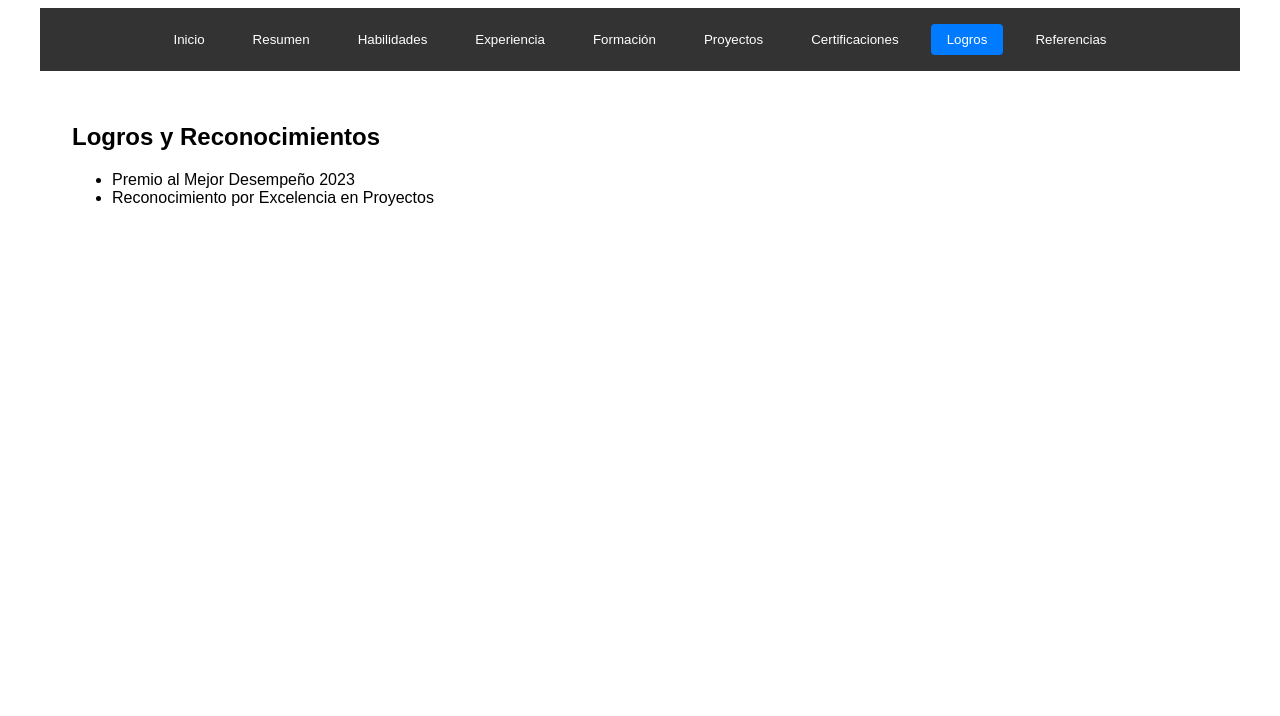
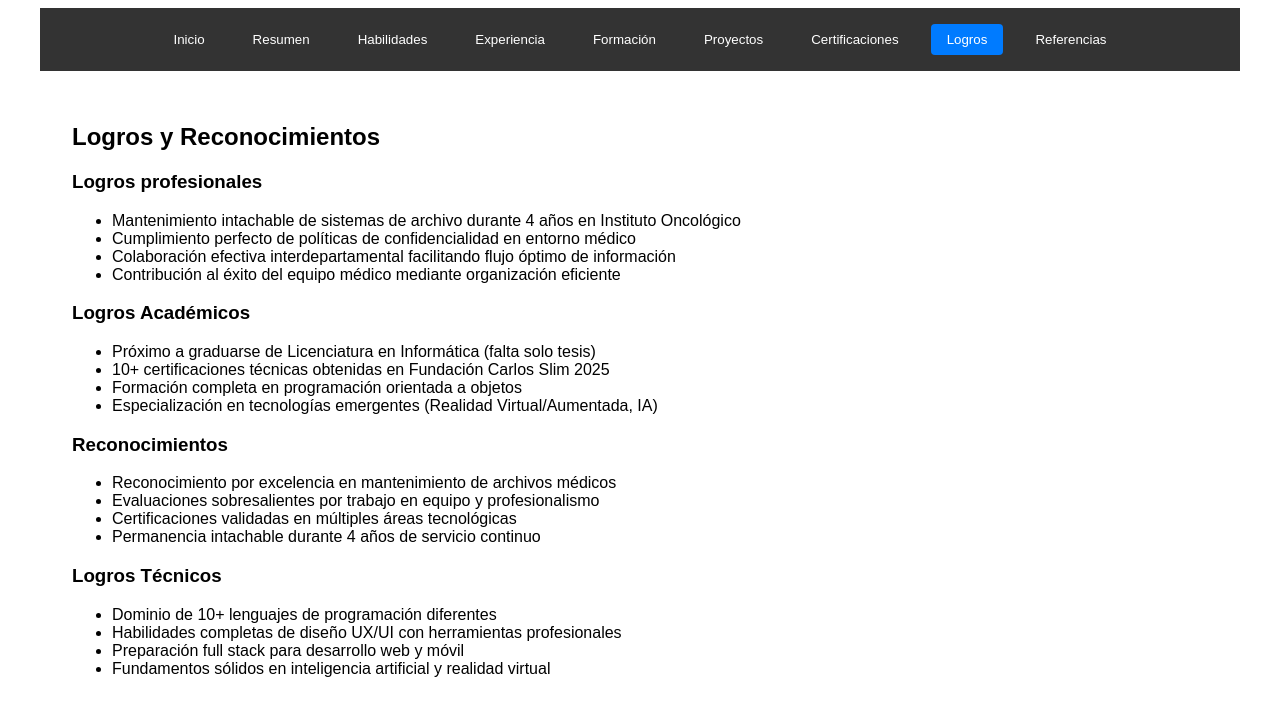
Before and after one commit to leurisp157/mi-portafolio, a React (Create React App) app: page / in a window 1280 px wide. Both pictures are taken after a click on the button "Logros". Shown: the top 716 px of the page. Built offline with nearby package versions, Linux system fonts and the light colour scheme.

Commit message:
Se ha actualizado los informacion de los logros

```diff
--- a/src/Componentes/Portfolio/Portfolio.jsx
+++ b/src/Componentes/Portfolio/Portfolio.jsx
@@ -184,8 +184,34 @@ const Portfolio = () => {
       }
     ],
     logros: [
-      "Premio al Mejor Desempeño 2023",
-      "Reconocimiento por Excelencia en Proyectos"
+      {
+        titulo: "Logros profesionales",
+        primerLogro: "Mantenimiento intachable de sistemas de archivo durante 4 años en Instituto Oncológico",
+        segundoLogro: "Cumplimiento perfecto de políticas de confidencialidad en entorno médico",
+        tercerLogro: "Colaboración efectiva interdepartamental facilitando flujo óptimo de información",
+        cuartoLogro: "Contribución al éxito del equipo médico mediante organización eficiente",
+      },
+      {
+        titulo: "Logros Académicos",
+        primerLogro: "Próximo a graduarse de Licenciatura en Informática (falta solo tesis)",
+        segundoLogro: "10+ certificaciones técnicas obtenidas en Fundación Carlos Slim 2025",
+        tercerLogro: "Formación completa en programación orientada a objetos",
+        cuartoLogro: "Especialización en tecnologías emergentes (Realidad Virtual/Aumentada, IA)",
+      },
+      {
+        titulo: "Reconocimientos",
+        primerLogro: "Reconocimiento por excelencia en mantenimiento de archivos médicos",
+        segundoLogro: "Evaluaciones sobresalientes por trabajo en equipo y profesionalismo",
+        tercerLogro: "Certificaciones validadas en múltiples áreas tecnológicas",
+        cuartoLogro: "Permanencia intachable durante 4 años de servicio continuo",
+      },
+      {
+        titulo: "Logros Técnicos",
+        primerLogro: "Dominio de 10+ lenguajes de programación diferentes",
+        segundoLogro: "Habilidades completas de diseño UX/UI con herramientas profesionales",
+        tercerLogro: "Preparación full stack para desarrollo web y móvil",
+        cuartoLogro: "Fundamentos sólidos en inteligencia artificial y realidad virtual",
+      }
     ],
     referencias: [
       {
--- a/src/Componentes/Portfolio/sections/LogrosSection.jsx
+++ b/src/Componentes/Portfolio/sections/LogrosSection.jsx
@@ -4,11 +4,17 @@ const LogrosSection = ({ logros }) => {
   return (
     <div className="section">
       <h2>Logros y Reconocimientos</h2>
-      <ul>
-        {logros.map((logro, index) => (
-          <li key={index}>{logro}</li>
-        ))}
-      </ul>
+      {logros.map((categoria, index) => (
+        <div key={index}>
+          <h3>{categoria.titulo}</h3>
+          <ul>
+            <li>{categoria.primerLogro}</li>
+            <li>{categoria.segundoLogro}</li>
+            <li>{categoria.tercerLogro}</li>
+            <li>{categoria.cuartoLogro}</li>
+          </ul>
+        </div>
+      ))}
     </div>
   );
 };
```
